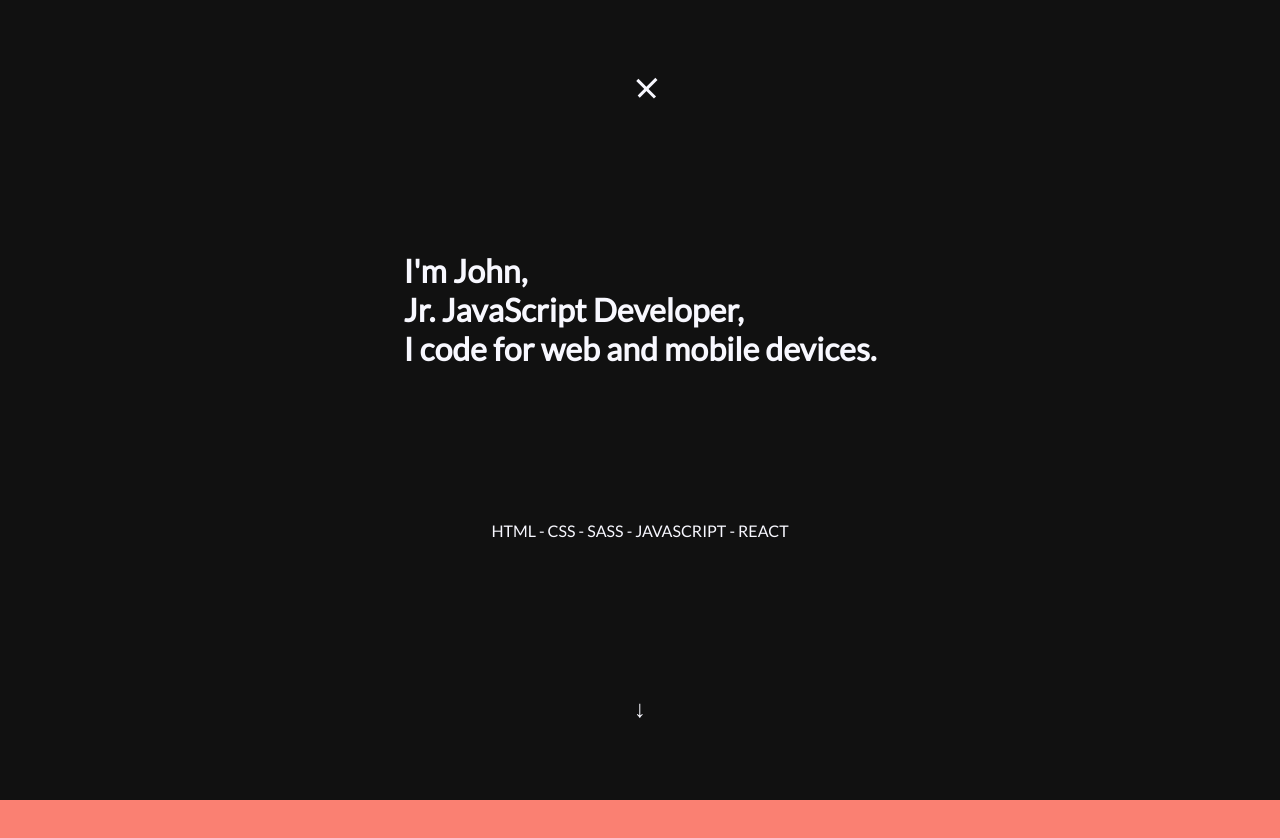
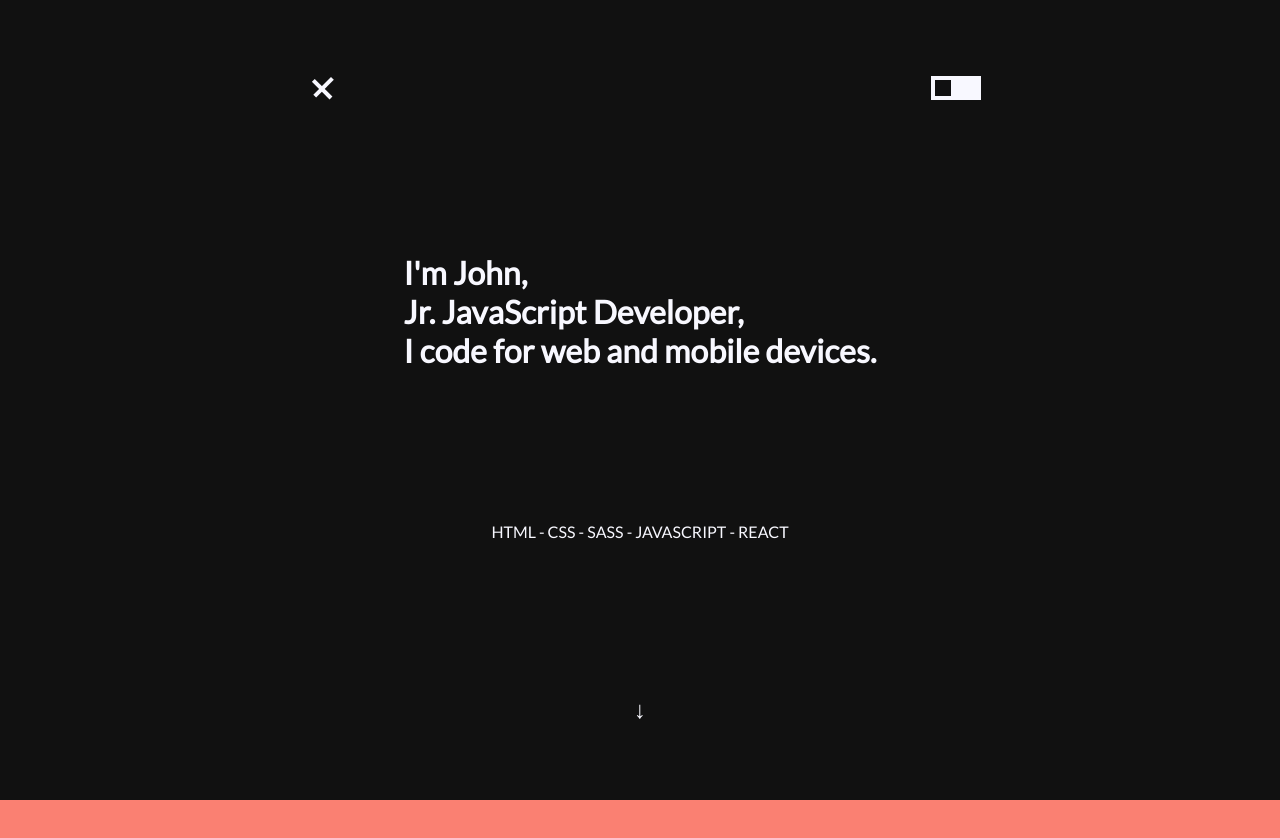
Before and after one commit to alaincodes/animated-website, a website: page index.html in a window 1280 px wide. Both pictures are taken after a click on the element 640 px from the left and 87 px from the top of the page. Shown: the top 838 px of the page. Drawn offline with Linux system fonts and the light colour scheme.

Commit message:
added Parcel and language switcher.

```diff
--- a/app.js
+++ /dev/null
@@ -1,6 +0,0 @@
-const burger = document.querySelector(".nav-container");
-const boxing = document.querySelector("#box");
-
-burger.addEventListener("click", () => {
-  burger.classList.toggle("toggle");
-});
--- a/index.html
+++ b/index.html
@@ -4,16 +4,23 @@
     <meta charset="UTF-8" />
     <meta name="viewport" content="width=device-width, initial-scale=1.0" />
     <meta http-equiv="X-UA-Compatible" content="ie=edge" />
-    <link rel="stylesheet" href="./styles.css" />
+    <link rel="stylesheet" href="./src/css/styles.css" />
     <title>Animated Website</title>
   </head>
   <body>
     <header class="header-container">
       <nav class="nav-container">
-        <div class="line1"></div>
-        <div class="line2"></div>
+        <span>
+          <div class="line1"></div>
+          <div class="line2"></div>
+        </span>
+        <label class="switch">
+          <input id="switchLang" type="checkbox" />
+          <span class="slider"></span>
+        </label>
+        <!-- <button id="switchLang">click</button> -->
       </nav>
-      <h1>
+      <h1 id="languageText">
         I'm John, <br />Jr. JavaScript Developer, <br />I code for web and
         mobile devices.
       </h1>
@@ -23,6 +30,6 @@
       <a href="#box" class="arrow">&darr;</a>
     </header>
     <section id="box"></section>
-    <script src="./app.js"></script>
+    <script src="./src/js/index.js"></script>
   </body>
 </html>
--- a/styles.css
+++ b/src/css/styles.css
@@ -29,15 +29,18 @@ a {
 /* BURGER MENU STYLING */
 
 .nav-container {
-  cursor: pointer;
+  display: flex;
+  justify-content: space-around;
+  width: 100%;
 }
 
 .nav-container div {
   width: 25px;
-  height: 3px;
+  height: 4px;
   background-color: ghostwhite;
   margin: 5px;
   transition: all 1s ease;
+  cursor: pointer;
 }
 
 .toggle .line1 {
@@ -46,6 +49,49 @@ a {
 
 .toggle .line2 {
   transform: rotate(45deg) translate(2px, -6px);
+}
+
+.switch {
+  position: relative;
+  display: inline-block;
+  width: 50px;
+  height: 24px;
+}
+
+.switch input {
+  opacity: 0;
+  width: 0;
+  height: 0;
+}
+
+.slider {
+  position: absolute;
+  cursor: pointer;
+  top: 0;
+  left: 0;
+  right: 0;
+  bottom: 0;
+  background-color: ghostwhite;
+  transition: 0.4s;
+}
+
+.slider:before {
+  position: absolute;
+  content: "";
+  height: 16px;
+  width: 16px;
+  left: 4px;
+  bottom: 4px;
+  background-color: rgba(0, 0, 0, 0.932);
+  transition: 0.4s;
+}
+
+input:checked + .slider {
+  background-color: ghostwhite;
+}
+
+input:checked + .slider:before {
+  transform: translateX(26px);
 }
 
 /* Scroll down arrow animation styling */
--- /dev/null
+++ b/src/js/index.js
@@ -0,0 +1,21 @@
+const burger = document.querySelector(".nav-container");
+const switcher = document.getElementById("switchLang");
+const languageText = document.getElementById("languageChange");
+const h1 = document.getElementById("languageText");
+
+burger.addEventListener("click", () => {
+  burger.classList.toggle("toggle");
+});
+
+switcher.addEventListener("click", () => {
+  if (
+    h1.innerHTML ===
+    "Je suis John, <br> Développeur JavaScript Jr. <br> Je construis des websites."
+  ) {
+    h1.innerHTML =
+      "I'm John, <br>Jr. JavaScript Developer, <br>I code for web and mobile devices.";
+  } else {
+    h1.innerHTML =
+      "Je suis John, <br> Développeur JavaScript Jr. <br> Je construis des websites.";
+  }
+});
```
Also changed, not shown: package.json (added, +27 -0 lines), 2 other files.
